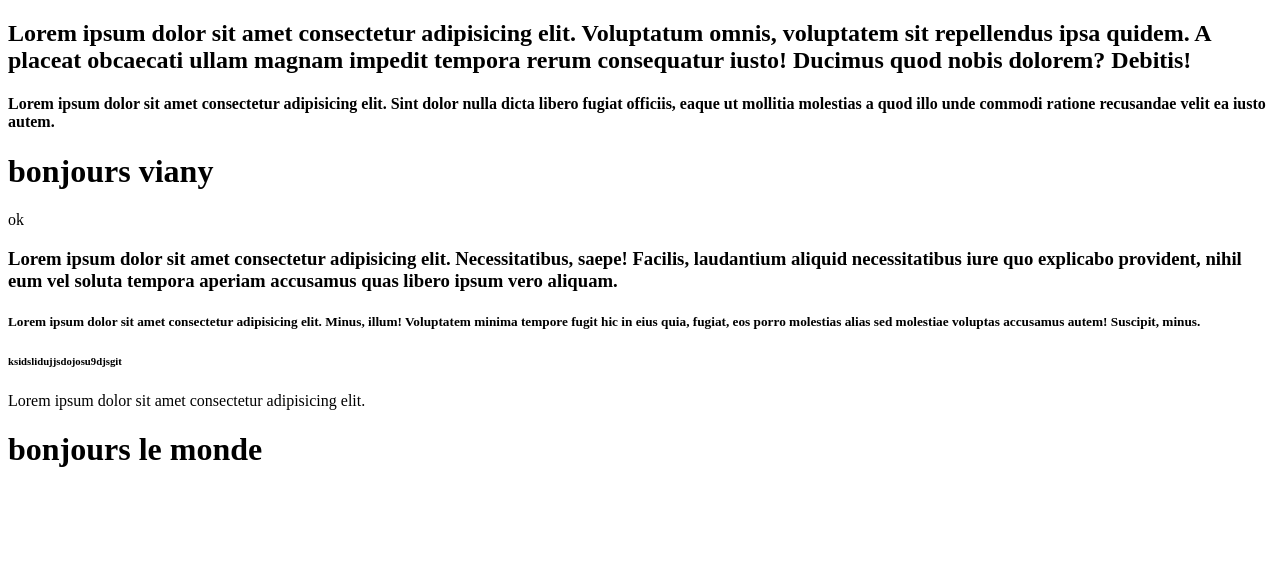
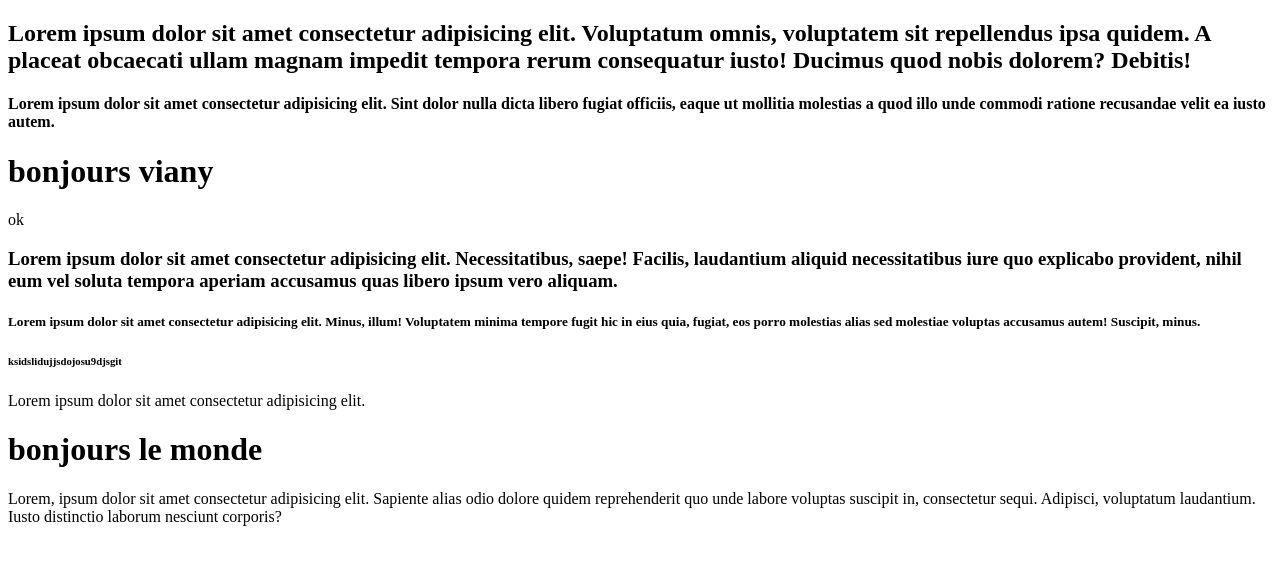
Before and after one commit to Gildas-Tchoumi/courgitaout, a plain HTML site: page viany.html in a window 1280 px wide. Drawn offline with Linux system fonts and the light colour scheme.

Commit message:
sernd commit

```diff
--- a/viany.html
+++ b/viany.html
@@ -17,5 +17,6 @@
     </h3>
     <p>Lorem ipsum dolor sit amet consectetur adipisicing elit.</p>
     <h1>bonjours le monde</h1>
+    <p>Lorem, ipsum dolor sit amet consectetur adipisicing elit. Sapiente alias odio dolore quidem reprehenderit quo unde labore voluptas suscipit in, consectetur sequi. Adipisci, voluptatum laudantium. Iusto distinctio laborum nesciunt corporis?</p>
 </body>
 </html>
```
